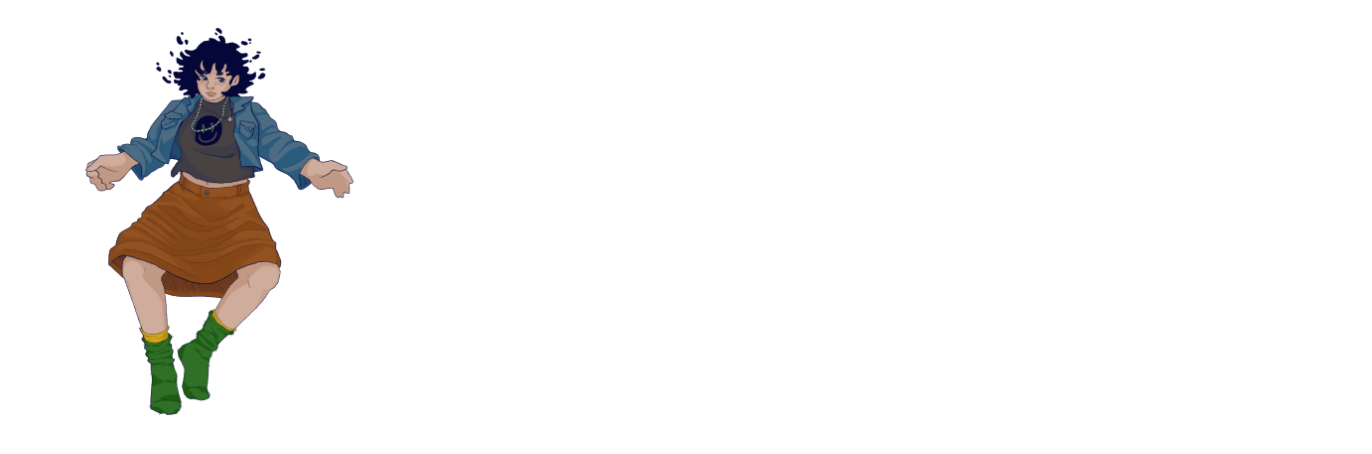
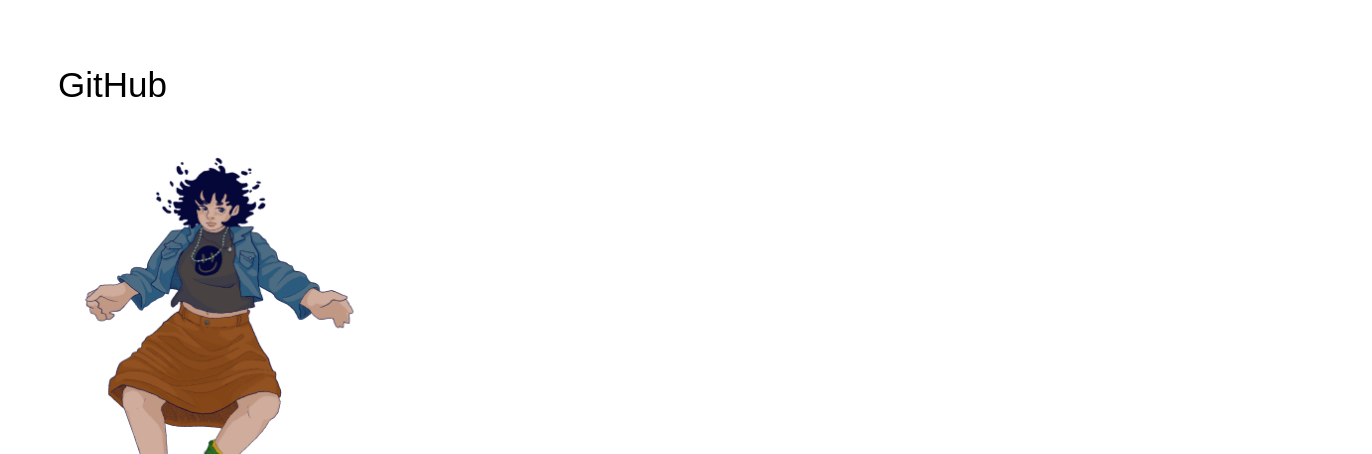
Before and after one commit to rajaste/rajaste.github.io, a plain HTML site: page contact.html in a window 1280 px wide. Shown: the part 646-1100 px from the top of the page, 1372 px wide, since content can reach past the window. Before the commit the page ends 1074 px from the top, so only its background shows below. Drawn offline with Linux system fonts and the light colour scheme; a web font is replaced by a local one.

Commit message:
Update styles.css

```diff
--- a/styles.css
+++ b/styles.css
@@ -157,11 +157,10 @@ a {
 }
 
 .yhteystiedot {
-  display: block;
   font-family: "Jersey 10", sans-serif;
   background-color: #fff;
   color: #000;
-  padding: none;
+  padding: 10px 50px 10px 50px;
   text-decoration: none;
   font-size: 40px;
   width: 100%;
```
